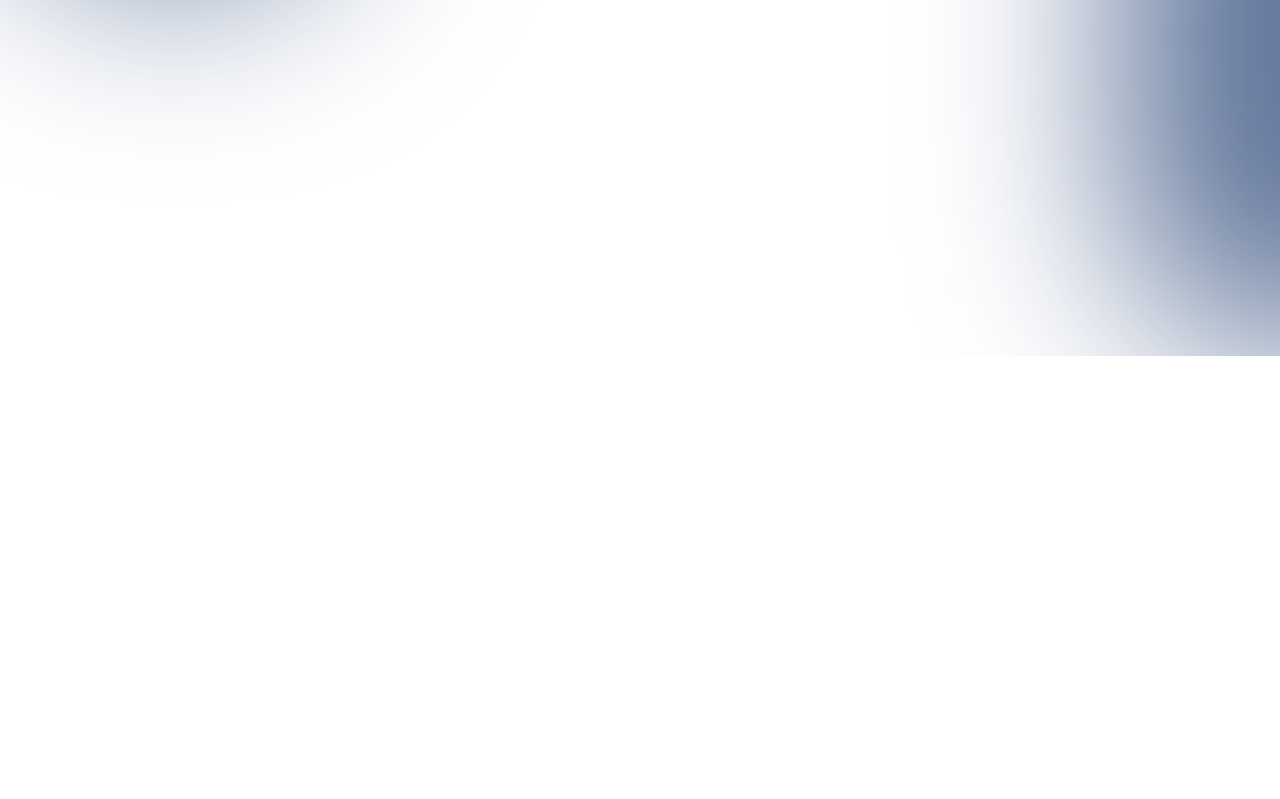
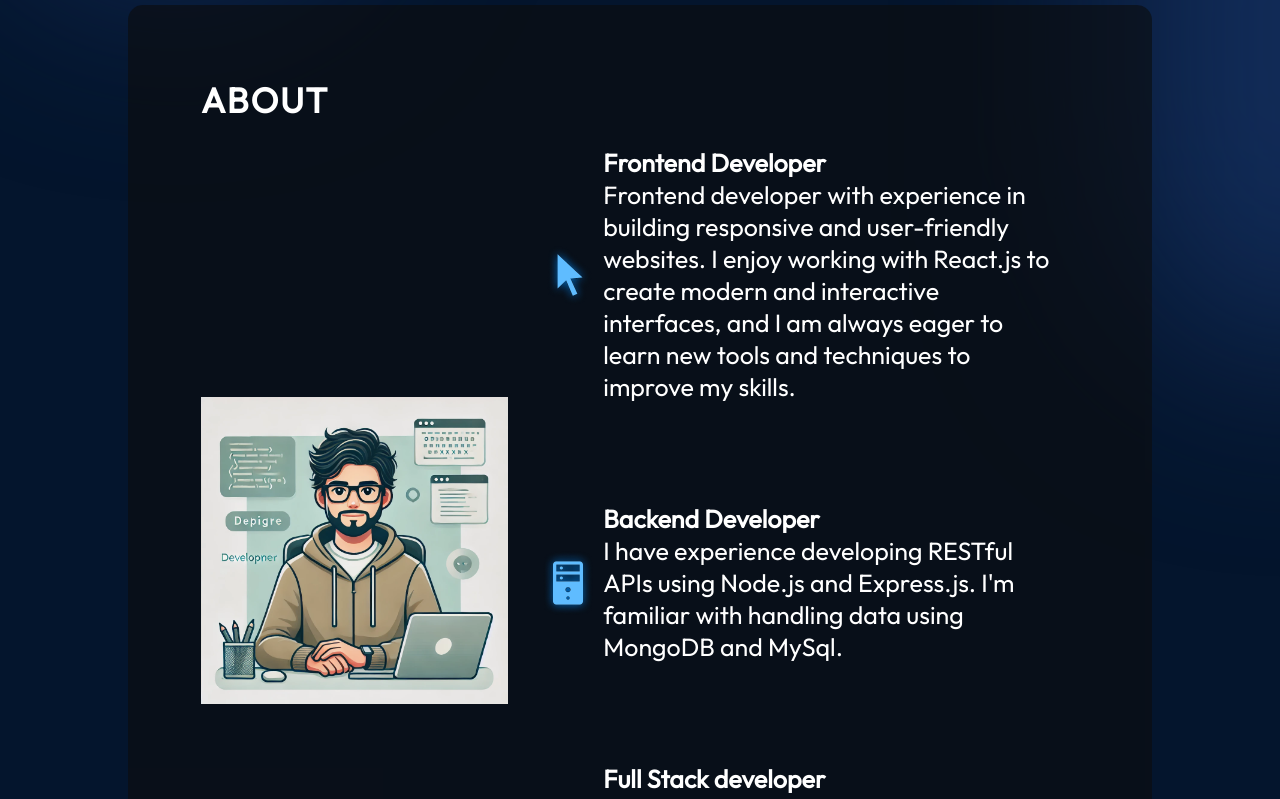
Before and after one commit to Jesus6366/portfolio2025, a React (Vite) app: page / in a window 1280 px wide. Shown: the part 680-1479 px from the top of the page. Before the commit the page ends 1036 px from the top, so only its background shows below. Built offline with nearby package versions, Linux system fonts and the light colour scheme.

Commit message:
About section completed

```diff
--- a/src/App.jsx
+++ b/src/App.jsx
@@ -1,4 +1,5 @@
 import styles from "./App.module.css";
+import About from "./components/About/About";
 import Hero from "./components/Hero/Hero";
 import NavBar from "./components/NavBar/NavBar";
 
@@ -7,6 +8,7 @@ function App() {
     <div className={styles.App}>
       <NavBar />
       <Hero />
+      <About />
     </div>
   );
 }
--- /dev/null
+++ b/src/components/About/About.jsx
@@ -0,0 +1,55 @@
+import { getImageUrl } from "../../utils";
+import styles from "./About.module.css";
+
+const About = () => {
+  return (
+    <section className={styles.container} id="about">
+      <h2 className={styles.title}>About</h2>
+      <div className={styles.content}>
+        <img
+          src={getImageUrl("about/image.png")}
+          alt="me as a cartoon AI generated"
+          className={styles.aboutImage}
+        />
+        <ul className={styles.aboutItems}>
+          <li className={styles.aboutItem}>
+            <img src={getImageUrl("about/cursorIcon.png")} alt="cursor icon" />
+            <div className={styles.aboutItemText}>
+              <h3>Frontend Developer</h3>
+              <p>
+                Frontend developer with experience in building responsive and
+                user-friendly websites. I enjoy working with React.js to create
+                modern and interactive interfaces, and I am always eager to
+                learn new tools and techniques to improve my skills.
+              </p>
+            </div>
+          </li>
+          <li className={styles.aboutItem}>
+            <img src={getImageUrl("about/serverIcon.png")} alt="server icon" />
+            <div className={styles.aboutItemText}>
+              <h3>Backend Developer</h3>
+              <p>
+                I have experience developing RESTful APIs using Node.js and
+                Express.js. I&apos;m familiar with handling data using MongoDB
+                and MySql.
+              </p>
+            </div>
+          </li>
+          <li className={styles.aboutItem}>
+            <img src={getImageUrl("about/uiIcon.png")} alt="cursor icon" />
+            <div className={styles.aboutItemText}>
+              <h3>Full Stack developer</h3>
+              <p>
+                I&apos;m a Full Stack developer certified by Academlo, School of
+                Technology and Computer Science. In process of learning more
+                tools and technologies like TypeScript and Next.js.
+              </p>
+            </div>
+          </li>
+        </ul>
+      </div>
+    </section>
+  );
+};
+
+export default About;
--- /dev/null
+++ b/src/components/About/About.module.css
@@ -0,0 +1,92 @@
+@import "../../vars.css";
+
+.container {
+  position: relative;
+  background-color: rgba(12, 12, 12, 0.6);
+  border-radius: 15px;
+  padding: 73px;
+  margin-top: 129px;
+  z-index: 1;
+  margin-left: 10%;
+  margin-right: 10%;
+}
+
+.title {
+  color: var(--color-text);
+  font-size: 35px;
+  font-weight: 700;
+  letter-spacing: 1.75px;
+  text-transform: uppercase;
+}
+
+.content {
+  display: flex;
+  flex-direction: row;
+  align-items: center;
+}
+
+.aboutImage {
+  width: 35%;
+}
+
+.aboutItems {
+  color: var(--color-text);
+  display: flex;
+  flex-direction: column;
+  gap: 50px;
+}
+
+.aboutItem {
+  display: flex;
+  flex-direction: row;
+  align-items: center;
+  border-radius: 20px;
+  list-style: none;
+  padding: 25px;
+  background-image: linear-gradient(
+    90deg,
+    rgba(165, 215, 232, 0.42) 0%,
+    rgba(255, 255, 255, 0) 100%
+  );
+  background-size: 0 100%;
+  background-repeat: no-repeat;
+  transition: 0.4s;
+}
+
+.aboutItem:hover {
+  background-size: 100% 100%;
+}
+
+.aboutItem h3 {
+  font-size: 25px;
+  font-weight: 600;
+}
+
+.aboutItem p {
+  font-size: 25px;
+}
+
+@media screen and (max-width: 830px) {
+  .container {
+    background-color: transparent;
+    padding-left: 0;
+    padding-right: 0;
+  }
+
+  .content {
+    flex-direction: column;
+  }
+
+  .aboutImage {
+    display: none;
+  }
+
+  .aboutItems {
+    margin-top: 29px;
+  }
+
+  .aboutItem {
+    padding-left: 0;
+    padding-right: 0;
+  }
+}
--- a/src/index.css
+++ b/src/index.css
@@ -4,3 +4,7 @@
   padding: 0;
   font-family: "Outfit", Arial, Helvetica, sans-serif;
 }
+
+html {
+  scroll-behavior: smooth;
+}
```
Also changed, not shown: public/assets/about/generated.jpg (added), public/assets/about/image.png (added).
